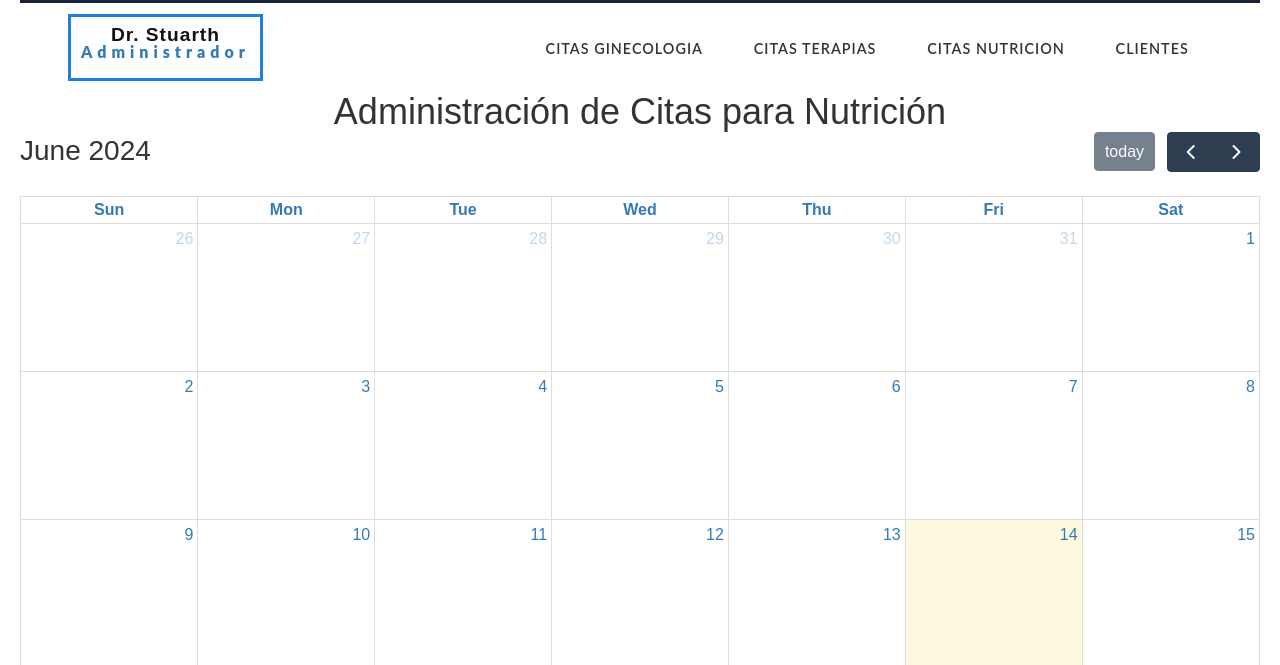
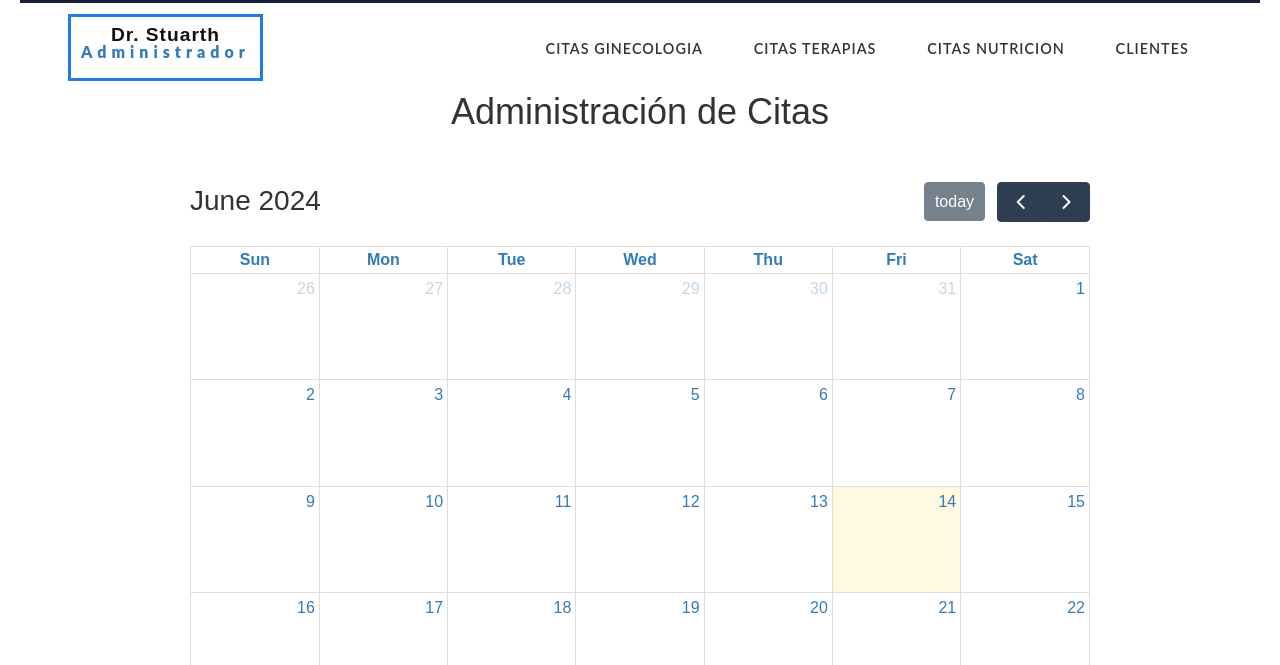
Before and after one commit to titulacioneq7/SistemaReservaciones, a plain HTML site: page admin_nutricion.html in a window 1280 px wide. Shown: the part 61-726 px from the top of the page. Drawn offline with nearby package versions, Linux system fonts and the light colour scheme; no server answers; files whose address does not match are found by name.

Commit message:
Update admin_nutricion.html

```diff
--- a/admin_nutricion.html
+++ b/admin_nutricion.html
@@ -88,13 +88,13 @@ function hideURLbar(){ window.scrollTo(0,1); } </script>
   <link rel="stylesheet" href="https://cdn.jsdelivr.net/npm/fullcalendar@5.10.1/main.min.css">
   <script src="https://cdn.jsdelivr.net/npm/fullcalendar@5.10.1/main.min.js"></script>
 </head>
+
 <body>
-  <h1>Administración de Citas para Nutrición</h1>
-  <div id="calendarNutricion"></div>
-  <script src="db3.js"></script>
+<h1>Administración de Citas</h1>
+  <div id="calendar"></div>
+  <script src="db.js"></script>
 
-
-<div class="footer">
+	<div class="footer">
 		<div class="container">
 			<h4>Nuestro <span>Newsletter</span></h4>
 			<form action="#" method="post">
@@ -146,6 +146,5 @@ function hideURLbar(){ window.scrollTo(0,1); } </script>
     <div id="footer-container"></div>
    <!-- <script src="js/loadFooter.js"></script> -->
 
-
 </body>
 </html>
```
